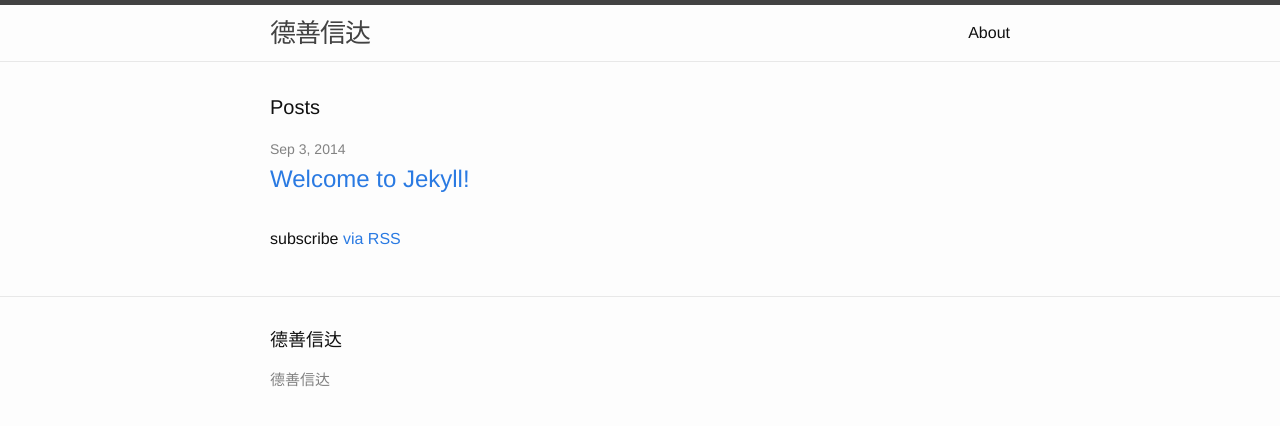
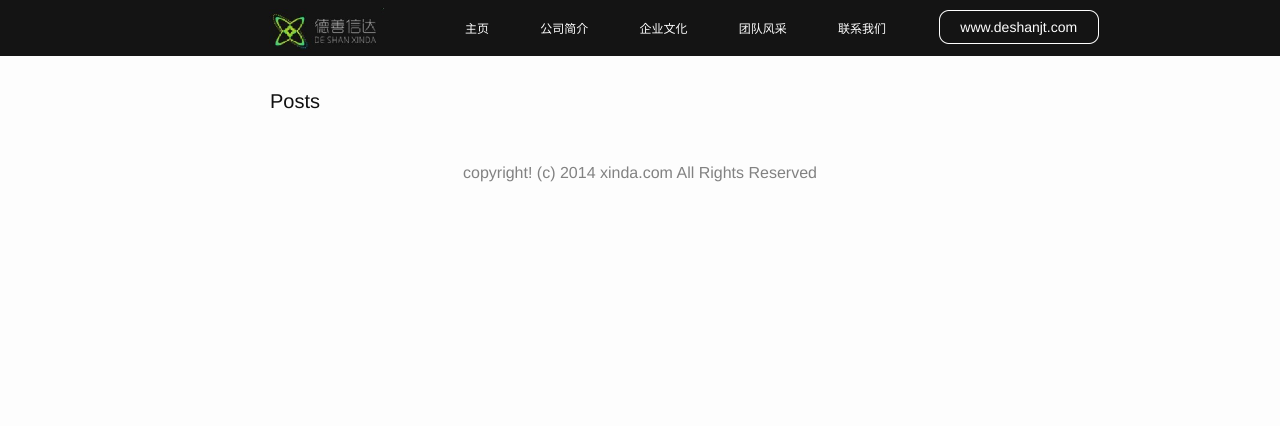
Before and after one commit to jacksongblack/deshanxd_official_webstite, a Jekyll site: the page built from index.html, in a window 1280 px wide. Shown: the top 426 px of the page. Built offline with Jekyll 4.4.1, drawn with Linux system fonts in a browser that asks for light colours.

Commit message:
上传页面框架

```diff
--- a/_includes/footer.html
+++ b/_includes/footer.html
@@ -2,53 +2,7 @@
 
   <div class="wrapper">
 
-    <h2 class="footer-heading">{{ site.title }}</h2>
-
-    <div class="footer-col-wrapper">
-      <div class="footer-col  footer-col-1">
-        <ul class="contact-list">
-          <li>{{ site.title }}</li>
-          <li><a href="mailto:{{ site.email }}">{{ site.email }}</a></li>
-        </ul>
-      </div>
-
-      <div class="footer-col  footer-col-2">
-        <ul class="social-media-list">
-          {% if site.github_username %}
-          <li>
-            <a href="https://github.com/{{ site.github_username }}">
-              <span class="icon  icon--github">
-                <svg viewBox="0 0 16 16">
-                  <path fill="#828282" d="M7.999,0.431c-4.285,0-7.76,3.474-7.76,7.761 c0,3.428,2.223,6.337,5.307,7.363c0.388,0.071,0.53-0.168,0.53-0.374c0-0.184-0.007-0.672-0.01-1.32 c-2.159,0.469-2.614-1.04-2.614-1.04c-0.353-0.896-0.862-1.135-0.862-1.135c-0.705-0.481,0.053-0.472,0.053-0.472 c0.779,0.055,1.189,0.8,1.189,0.8c0.692,1.186,1.816,0.843,2.258,0.645c0.071-0.502,0.271-0.843,0.493-1.037 C4.86,11.425,3.049,10.76,3.049,7.786c0-0.847,0.302-1.54,0.799-2.082C3.768,5.507,3.501,4.718,3.924,3.65 c0,0,0.652-0.209,2.134,0.796C6.677,4.273,7.34,4.187,8,4.184c0.659,0.003,1.323,0.089,1.943,0.261 c1.482-1.004,2.132-0.796,2.132-0.796c0.423,1.068,0.157,1.857,0.077,2.054c0.497,0.542,0.798,1.235,0.798,2.082 c0,2.981-1.814,3.637-3.543,3.829c0.279,0.24,0.527,0.713,0.527,1.437c0,1.037-0.01,1.874-0.01,2.129 c0,0.208,0.14,0.449,0.534,0.373c3.081-1.028,5.302-3.935,5.302-7.362C15.76,3.906,12.285,0.431,7.999,0.431z"/>
-                </svg>
-              </span>
-
-              <span class="username">{{ site.github_username }}</span>
-            </a>
-          </li>
-          {% endif %}
-
-          {% if site.twitter_username %}
-          <li>
-            <a href="https://twitter.com/{{ site.twitter_username }}">
-              <span class="icon  icon--twitter">
-                <svg viewBox="0 0 16 16">
-                  <path fill="#828282" d="M15.969,3.058c-0.586,0.26-1.217,0.436-1.878,0.515c0.675-0.405,1.194-1.045,1.438-1.809
-                  c-0.632,0.375-1.332,0.647-2.076,0.793c-0.596-0.636-1.446-1.033-2.387-1.033c-1.806,0-3.27,1.464-3.27,3.27 c0,0.256,0.029,0.506,0.085,0.745C5.163,5.404,2.753,4.102,1.14,2.124C0.859,2.607,0.698,3.168,0.698,3.767 c0,1.134,0.577,2.135,1.455,2.722C1.616,6.472,1.112,6.325,0.671,6.08c0,0.014,0,0.027,0,0.041c0,1.584,1.127,2.906,2.623,3.206 C3.02,9.402,2.731,9.442,2.433,9.442c-0.211,0-0.416-0.021-0.615-0.059c0.416,1.299,1.624,2.245,3.055,2.271 c-1.119,0.877-2.529,1.4-4.061,1.4c-0.264,0-0.524-0.015-0.78-0.046c1.447,0.928,3.166,1.469,5.013,1.469 c6.015,0,9.304-4.983,9.304-9.304c0-0.142-0.003-0.283-0.009-0.423C14.976,4.29,15.531,3.714,15.969,3.058z"/>
-                </svg>
-              </span>
-
-              <span class="username">{{ site.twitter_username }}</span>
-            </a>
-          </li>
-          {% endif %}
-        </ul>
-      </div>
-
-      <div class="footer-col  footer-col-3">
-        <p class="text">{{ site.description }}</p>
-      </div>
-    </div>
+    copyright! (c)  2014 xinda.com All Rights Reserved
 
   </div>
 
--- a/_includes/header.html
+++ b/_includes/header.html
@@ -1,27 +1,17 @@
 <header class="site-header">
 
-  <div class="wrapper">
-
-    <a class="site-title" href="{{ site.baseurl }}/">{{ site.title }}</a>
-
-    <nav class="site-nav">
-      <a href="#" class="menu-icon">
-        <svg viewBox="0 0 18 15">
-          <path fill="#424242" d="M18,1.484c0,0.82-0.665,1.484-1.484,1.484H1.484C0.665,2.969,0,2.304,0,1.484l0,0C0,0.665,0.665,0,1.484,0 h15.031C17.335,0,18,0.665,18,1.484L18,1.484z"/>
-          <path fill="#424242" d="M18,7.516C18,8.335,17.335,9,16.516,9H1.484C0.665,9,0,8.335,0,7.516l0,0c0-0.82,0.665-1.484,1.484-1.484 h15.031C17.335,6.031,18,6.696,18,7.516L18,7.516z"/>
-          <path fill="#424242" d="M18,13.516C18,14.335,17.335,15,16.516,15H1.484C0.665,15,0,14.335,0,13.516l0,0 c0-0.82,0.665-1.484,1.484-1.484h15.031C17.335,12.031,18,12.696,18,13.516L18,13.516z"/>
-        </svg>
-      </a>
-
-      <div class="trigger">
-        {% for page in site.pages %}
-          {% if page.title %}
-          <a class="page-link" href="{{ page.url | prepend: site.baseurl }}">{{ page.title }}</a>
-          {% endif %}
-        {% endfor %}
-      </div>
-    </nav>
-
+<div class="site-header-brand">
+    <a class="site-title" href="{{ site.baseurl }}/"><img src="images/logo.jpg" /> </a>
+  </div>
+    <ul class="site-nav">
+      <li class="nav-menu-li"><a href="#" class="menu-link">主页</a></li>
+      <li class="nav-menu-li"><a href="#" class="menu-link">公司简介</a></li>
+      <li class="nav-menu-li"><a href="#" class="menu-link">企业文化</a></li>
+      <li class="nav-menu-li"><a href="#" class="menu-link">团队风采</a></li>
+      <li class="nav-menu-li"><a href="#" class="menu-link">联系我们</a></li>
+  </ul>
+  <div class="site-header-url">
+      <a   href="#">www.deshanjt.com</a>
   </div>
 
 </header>
--- a/_sass/_base.scss
+++ b/_sass/_base.scss
@@ -88,16 +88,13 @@ h1, h2, h3, h4, h5, h6 {
  * Links
  */
 a {
-    color: $brand-color;
+    color: $white-color;
     text-decoration: none;
 
-    &:visited {
-        color: darken($brand-color, 15%);
-    }
 
     &:hover {
-        color: $text-color;
-        text-decoration: underline;
+        text-decoration: none;
+        color: $green-color;
     }
 }
 
--- a/_sass/_layout.scss
+++ b/_sass/_layout.scss
@@ -2,33 +2,53 @@
  * Site header
  */
 .site-header {
-    border-top: 5px solid $grey-color-dark;
-    border-bottom: 1px solid $grey-color-light;
     min-height: 56px;
-
+    background-color: $black-color;
     // Positioning context for the mobile navigation icon
     position: relative;
+
 }
+.site-header-url {
+    float:left;
+    margin-left: 1%;
+    line-height: 54px;
+    background-image: url(../images/boder-radius.png);
+    background-repeat: no-repeat;
+    background-position: center;
+    width: 160px;
+    text-align: center;
+    a {
+    font-size: 14px;
+    }
 
+}
+.site-header-brand {
+    padding-left: 21%
+}
 .site-title {
     font-size: 26px;
     line-height: 56px;
     letter-spacing: -1px;
     margin-bottom: 0;
     float: left;
-
-    &,
-    &:visited {
-        color: $grey-color-dark;
+    img {
+        height: 45px;
     }
 }
 
 .site-nav {
-    float: right;
+    float: left;
     line-height: 56px;
+    width: 40%;
+    .nav-menu-li{
+        float: left;
+        display: block;
+        position: relative;
+        margin-left: 10%;
+        .menu-link{
+            font-size: 12px;
+        }
 
-    .menu-icon {
-        display: none;
     }
 
     .page-link {
@@ -39,51 +59,9 @@
         &:not(:first-child) {
             margin-left: 20px;
         }
+
     }
 
-    @include media-query($on-palm) {
-        position: absolute;
-        top: 9px;
-        right: 30px;
-        background-color: $background-color;
-        border: 1px solid $grey-color-light;
-        border-radius: 5px;
-        text-align: right;
-
-        .menu-icon {
-            display: block;
-            float: right;
-            width: 36px;
-            height: 26px;
-            line-height: 0;
-            padding-top: 10px;
-            text-align: center;
-
-            > svg {
-                width: 18px;
-                height: 15px;
-
-                path {
-                    fill: $grey-color-dark;
-                }
-            }
-        }
-
-        .trigger {
-            clear: both;
-            display: none;
-        }
-
-        &:hover .trigger {
-            display: block;
-            padding-bottom: 5px;
-        }
-
-        .page-link {
-            display: block;
-            padding: 5px 10px;
-        }
-    }
 }
 
 
@@ -92,68 +70,8 @@
  * Site footer
  */
 .site-footer {
-    border-top: 1px solid $grey-color-light;
-    padding: $spacing-unit 0;
-}
-
-.footer-heading {
-    font-size: 18px;
-    margin-bottom: $spacing-unit / 2;
-}
-
-.contact-list,
-.social-media-list {
-    list-style: none;
-    margin-left: 0;
-}
-
-.footer-col-wrapper {
-    font-size: 15px;
+    text-align: center;
     color: $grey-color;
-    margin-left: -$spacing-unit / 2;
-    @extend %clearfix;
-}
-
-.footer-col {
-    float: left;
-    margin-bottom: $spacing-unit / 2;
-    padding-left: $spacing-unit / 2;
-}
-
-.footer-col-1 {
-    width: -webkit-calc(35% - (#{$spacing-unit} / 2));
-    width:         calc(35% - (#{$spacing-unit} / 2));
-}
-
-.footer-col-2 {
-    width: -webkit-calc(20% - (#{$spacing-unit} / 2));
-    width:         calc(20% - (#{$spacing-unit} / 2));
-}
-
-.footer-col-3 {
-    width: -webkit-calc(45% - (#{$spacing-unit} / 2));
-    width:         calc(45% - (#{$spacing-unit} / 2));
-}
-
-@include media-query($on-laptop) {
-    .footer-col-1,
-    .footer-col-2 {
-        width: -webkit-calc(50% - (#{$spacing-unit} / 2));
-        width:         calc(50% - (#{$spacing-unit} / 2));
-    }
-
-    .footer-col-3 {
-        width: -webkit-calc(100% - (#{$spacing-unit} / 2));
-        width:         calc(100% - (#{$spacing-unit} / 2));
-    }
-}
-
-@include media-query($on-palm) {
-    .footer-col {
-        float: none;
-        width: -webkit-calc(100% - (#{$spacing-unit} / 2));
-        width:         calc(100% - (#{$spacing-unit} / 2));
-    }
 }
 
 
--- a/css/main.scss
+++ b/css/main.scss
@@ -20,6 +20,10 @@ $brand-color:      #2a7ae2;
 $grey-color:       #828282;
 $grey-color-light: lighten($grey-color, 40%);
 $grey-color-dark:  darken($grey-color, 25%);
+
+$white-color:      #fefefe;
+$black-color:      #141414;
+$green-color:      #31c384;
 
 $on-palm:          600px;
 $on-laptop:        800px;
@@ -45,5 +49,4 @@ $on-laptop:        800px;
 @import
         "base",
         "layout",
-        "syntax-highlighting"
-;
+        "syntax-highlighting";
--- a/index.html
+++ b/index.html
@@ -6,18 +6,6 @@ layout: default
 
   <h1 class="page-heading">Posts</h1>
 
-  <ul class="post-list">
-    {% for post in site.posts %}
-      <li>
-        <span class="post-meta">{{ post.date | date: "%b %-d, %Y" }}</span>
 
-        <h2>
-          <a class="post-link" href="{{ post.url | prepend: site.baseurl }}">{{ post.title }}</a>
-        </h2>
-      </li>
-    {% endfor %}
-  </ul>
-
-  <p class="rss-subscribe">subscribe <a href="{{ "/feed.xml" | prepend: site.baseurl }}">via RSS</a></p>
 
 </div>
```
Also changed, not shown: images/boder-radius.png (added), images/logo.jpg (added).
